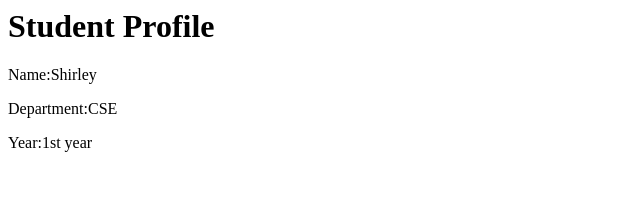
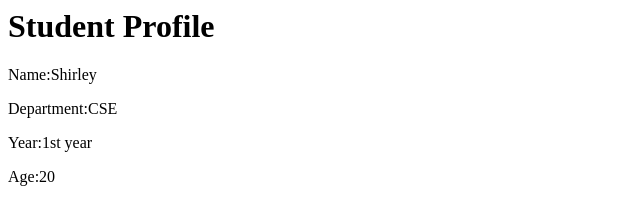
Before and after one commit to shirleyjudith95-create/student-profile, a plain HTML site: page index.html in a window 1280 px wide. Shown: the full height of the page, 0-640 px from the left. Drawn offline with Linux system fonts and the light colour scheme.

Commit message:
Added Age

```diff
--- a/index.html
+++ b/index.html
@@ -2,3 +2,4 @@
 <p>Name:Shirley</p>
 <p>Department:CSE</P>
 <p>Year:1st year</p>
+<P>Age:20</P>
```
